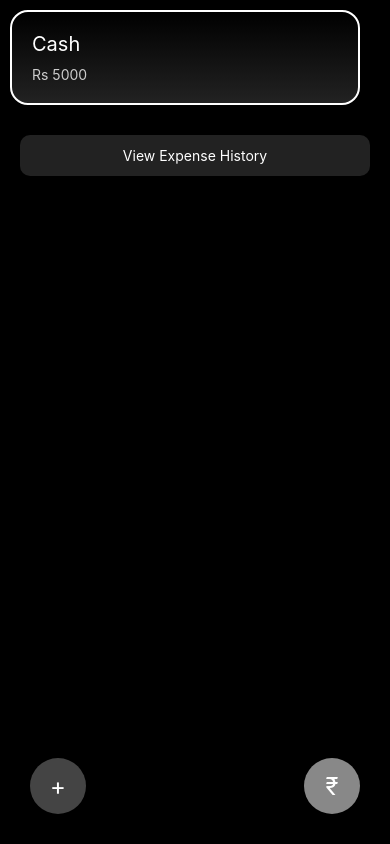
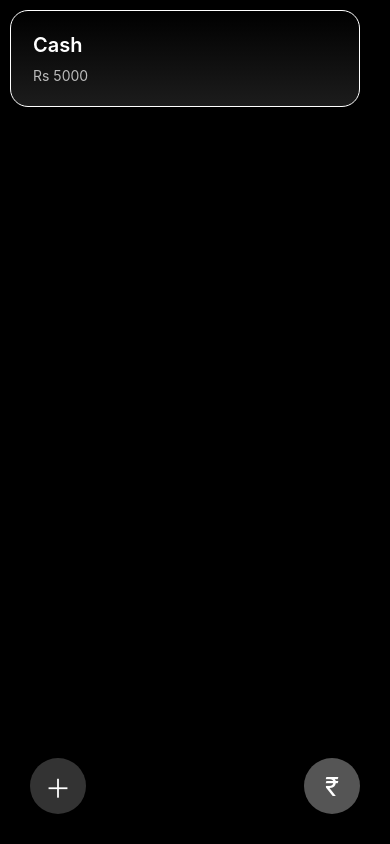
Before and after one commit to bhagyasandakelum/WalletX, a React Native app: screen / in a window 390 px wide. Built offline with nearby package versions, Linux system fonts and the light colour scheme.

Commit message:
change button color style

```diff
--- a/src/screens/AddExpenseScreen.js
+++ b/src/screens/AddExpenseScreen.js
@@ -4,15 +4,15 @@ import {
   Text,
   StyleSheet,
   FlatList,
-  TouchableOpacity,
+  Pressable,
   Modal,
   TextInput,
   Alert,
   ScrollView,
+  Dimensions,
 } from 'react-native';
 import { LinearGradient } from 'expo-linear-gradient';
 import { PieChart } from 'react-native-chart-kit';
-import { Dimensions } from 'react-native';
 
 const screenWidth = Dimensions.get('window').width;
 
@@ -26,11 +26,10 @@ const CATEGORIES = [
   'Other',
 ];
 
-export default function AddExpenseScreen() {
+export default function AddExpense() {
   const [accounts, setAccounts] = useState([
     { id: '1', name: 'Cash', balance: 5000 },
   ]);
-
   const [expenses, setExpenses] = useState([]);
   const [selectedAccount, setSelectedAccount] = useState(accounts[0]);
 
@@ -44,7 +43,7 @@ export default function AddExpenseScreen() {
   const [expAmount, setExpAmount] = useState('');
   const [expCategory, setExpCategory] = useState(CATEGORIES[0]);
 
-  /* ------------------ ACCOUNT ACTIONS ------------------ */
+  /* ---------------- ACCOUNT ---------------- */
 
   const addAccount = () => {
     if (!accName || !accBalance) return;
@@ -67,9 +66,9 @@ export default function AddExpenseScreen() {
       'Delete Account?',
       "If deleted, you can't recover it.\nAll data will be lost.",
       [
-        { text: 'No' },
+        { text: 'Cancel' },
         {
-          text: 'Yes',
+          text: 'Delete',
           style: 'destructive',
           onPress: () => {
             setAccounts(accounts.filter(a => a.id !== id));
@@ -81,7 +80,7 @@ export default function AddExpenseScreen() {
     );
   };
 
-  /* ------------------ EXPENSE ACTIONS ------------------ */
+  /* ---------------- EXPENSE ---------------- */
 
   const addExpense = () => {
     if (!expAmount) return;
@@ -105,7 +104,7 @@ export default function AddExpenseScreen() {
     setShowAddExpense(false);
   };
 
-  /* ------------------ PIE CHART DATA ------------------ */
+  /* ---------------- PIE CHART ---------------- */
 
   const getPieData = () => {
     if (!selectedAccount) return [];
@@ -114,52 +113,41 @@ export default function AddExpenseScreen() {
       e => e.accountId === selectedAccount.id
     );
 
-    const totalSpent = accExpenses.reduce((s, e) => s + e.amount, 0);
-    const totalBudget = totalSpent + selectedAccount.balance;
+    const spent = accExpenses.reduce((s, e) => s + e.amount, 0);
+    const total = spent + selectedAccount.balance;
 
     const sums = {};
     accExpenses.forEach(e => {
       sums[e.category] = (sums[e.category] || 0) + e.amount;
     });
 
-    const colors = [
-      '#ff7675',
-      '#74b9ff',
-      '#ffeaa7',
-      '#55efc4',
-      '#a29bfe',
-      '#fd79a8',
-      '#fab1a0',
-    ];
+    const colors = ['#ff7675', '#74b9ff', '#ffeaa7', '#55efc4', '#a29bfe'];
 
     return Object.keys(sums).map((cat, i) => ({
       name: cat,
-      percentage: (sums[cat] / totalBudget) * 100,
+      percentage: (sums[cat] / total) * 100,
       color: colors[i % colors.length],
       legendFontColor: '#fff',
       legendFontSize: 13,
     }));
   };
 
-  /* ------------------ RENDER ------------------ */
-
   return (
     <View style={styles.container}>
-      <ScrollView showsVerticalScrollIndicator={false}>
+      <ScrollView>
 
         {/* ACCOUNTS */}
         <FlatList
           data={accounts}
           horizontal
           keyExtractor={item => item.id}
-          showsHorizontalScrollIndicator={false}
           renderItem={({ item }) => (
-            <TouchableOpacity
+            <Pressable
               onPress={() => setSelectedAccount(item)}
               onLongPress={() => deleteAccount(item.id)}
             >
               <LinearGradient
-                colors={['#000', '#222']}
+                colors={['#000', '#1c1c1c']}
                 style={[
                   styles.accountCard,
                   selectedAccount?.id === item.id && styles.activeCard,
@@ -168,7 +156,7 @@ export default function AddExpenseScreen() {
                 <Text style={styles.accName}>{item.name}</Text>
                 <Text style={styles.accBalance}>Rs {item.balance}</Text>
               </LinearGradient>
-            </TouchableOpacity>
+            </Pressable>
           )}
         />
 
@@ -189,94 +177,99 @@ export default function AddExpenseScreen() {
                 color: () => '#fff',
                 labelColor: () => '#fff',
               }}
-              hasLegend
             />
           </View>
         )}
-
-        {/* EXPENSE HISTORY */}
-        <TouchableOpacity
-          style={styles.historyBtn}
-          onPress={() => setShowHistory(true)}
-        >
-          <Text style={styles.historyText}>View Expense History</Text>
-        </TouchableOpacity>
       </ScrollView>
 
-      {/* FLOATING BUTTONS */}
-      <TouchableOpacity
-        style={styles.fabLeft}
-        onPress={() => setShowAddAccount(true)}
-      >
-        <Text style={styles.fabText}>+</Text>
-      </TouchableOpacity>
+      {/* FABs */}
+      <Pressable style={styles.fabLeft} onPress={() => setShowAddAccount(true)}>
+        <Text style={styles.fabText}>＋</Text>
+      </Pressable>
 
-      <TouchableOpacity
-        style={styles.fabRight}
-        onPress={() => setShowAddExpense(true)}
-      >
+      <Pressable style={styles.fabRight} onPress={() => setShowAddExpense(true)}>
         <Text style={styles.fabText}>₹</Text>
-      </TouchableOpacity>
+      </Pressable>
 
-      {/* ADD ACCOUNT MODAL */}
+      {/* ADD ACCOUNT */}
       <Modal visible={showAddAccount} transparent animationType="slide">
         <View style={styles.modal}>
-          <TextInput placeholder="Account Name" onChangeText={setAccName} />
+          <Text style={styles.modalTitle}>Add Account</Text>
+
           <TextInput
-            placeholder="Balance"
+            placeholder="Account Name"
+            placeholderTextColor="#999"
+            style={styles.input}
+            value={accName}
+            onChangeText={setAccName}
+          />
+
+          <TextInput
+            placeholder="Initial Balance"
+            placeholderTextColor="#999"
             keyboardType="numeric"
+            style={styles.input}
+            value={accBalance}
             onChangeText={setAccBalance}
           />
-          <TouchableOpacity onPress={addAccount}>
-            <Text>Add Account</Text>
-          </TouchableOpacity>
+
+          <View style={styles.modalBtnRow}>
+            <Pressable style={styles.cancelBtn} onPress={() => setShowAddAccount(false)}>
+              <Text style={styles.btnText}>Cancel</Text>
+            </Pressable>
+            <Pressable style={styles.submitBtn} onPress={addAccount}>
+              <Text style={styles.btnText}>Add</Text>
+            </Pressable>
+          </View>
         </View>
       </Modal>
 
-      {/* ADD EXPENSE MODAL */}
+      {/* ADD EXPENSE */}
       <Modal visible={showAddExpense} transparent animationType="slide">
         <View style={styles.modal}>
+          <Text style={styles.modalTitle}>Add Expense</Text>
+
           <TextInput
             placeholder="Amount"
+            placeholderTextColor="#999"
             keyboardType="numeric"
+            style={styles.input}
+            value={expAmount}
             onChangeText={setExpAmount}
           />
+
           <FlatList
             data={CATEGORIES}
+            horizontal
             keyExtractor={item => item}
             renderItem={({ item }) => (
-              <TouchableOpacity onPress={() => setExpCategory(item)}>
-                <Text>{item}</Text>
-              </TouchableOpacity>
+              <Pressable
+                onPress={() => setExpCategory(item)}
+                style={[
+                  styles.categoryChip,
+                  expCategory === item && styles.activeChip,
+                ]}
+              >
+                <Text style={styles.chipText}>{item}</Text>
+              </Pressable>
             )}
           />
-          <TouchableOpacity onPress={addExpense}>
-            <Text>Add Expense</Text>
-          </TouchableOpacity>
+
+          <View style={styles.modalBtnRow}>
+            <Pressable style={styles.cancelBtn} onPress={() => setShowAddExpense(false)}>
+              <Text style={styles.btnText}>Cancel</Text>
+            </Pressable>
+            <Pressable style={styles.submitBtn} onPress={addExpense}>
+              <Text style={styles.btnText}>Add</Text>
+            </Pressable>
+          </View>
         </View>
-      </Modal>
-
-      {/* HISTORY MODAL */}
-      <Modal visible={showHistory} animationType="slide">
-        <FlatList
-          data={expenses.filter(e => e.accountId === selectedAccount?.id)}
-          keyExtractor={item => item.id}
-          renderItem={({ item }) => (
-            <View style={styles.expRow}>
-              <Text>{item.category}</Text>
-              <Text>Rs {item.amount}</Text>
-            </View>
-          )}
-        />
-        <TouchableOpacity onPress={() => setShowHistory(false)}>
-          <Text style={{ textAlign: 'center', margin: 20 }}>Close</Text>
-        </TouchableOpacity>
       </Modal>
     </View>
   );
 }
 
-/* ------------------ STYLES ------------------ */
+/* ---------------- STYLES ---------------- */
 
 const styles = StyleSheet.create({
   container: { flex: 1, backgroundColor: '#000' },
@@ -284,24 +277,24 @@ const styles = StyleSheet.create({
   accountCard: {
     width: screenWidth - 40,
     margin: 10,
-    padding: 20,
+    padding: 22,
     borderRadius: 18,
   },
-  activeCard: { borderWidth: 2, borderColor: '#fff' },
-  accName: { color: '#fff', fontSize: 20 },
-  accBalance: { color: '#ccc', marginTop: 10 },
+  activeCard: { borderWidth: 1.5, borderColor: '#fff' },
+  accName: { color: '#fff', fontSize: 20, fontWeight: '600' },
+  accBalance: { color: '#bbb', marginTop: 10 },
 
   chartBox: {
     margin: 16,
     backgroundColor: '#111',
     borderRadius: 16,
-    padding: 10,
+    padding: 12,
   },
   chartTitle: {
     color: '#fff',
     textAlign: 'center',
+    fontWeight: '700',
     marginBottom: 8,
-    fontWeight: '700',
   },
 
   fabLeft: {
@@ -311,9 +304,9 @@ const styles = StyleSheet.create({
     width: 56,
     height: 56,
     borderRadius: 28,
-    backgroundColor: '#444',
+    backgroundColor: '#333',
+    justifyContent: 'center',
     alignItems: 'center',
-    justifyContent: 'center',
   },
   fabRight: {
     position: 'absolute',
@@ -322,32 +315,60 @@ const styles = StyleSheet.create({
     width: 56,
     height: 56,
     borderRadius: 28,
-    backgroundColor: '#888',
+    backgroundColor: '#555',
+    justifyContent: 'center',
     alignItems: 'center',
-    justifyContent: 'center',
   },
-  fabText: { color: '#fff', fontSize: 24 },
+  fabText: { color: '#fff', fontSize: 26 },
 
   modal: {
-    marginTop: 200,
+    marginTop: 140,
     margin: 20,
-    padding: 20,
-    backgroundColor: '#fff',
-    borderRadius: 12,
+    padding: 24,
+    backgroundColor: '#111',
+    borderRadius: 20,
+  },
+  modalTitle: {
+    color: '#fff',
+    fontSize: 20,
+    fontWeight: '700',
+    marginBottom: 18,
   },
 
-  historyBtn: {
-    margin: 20,
-    padding: 12,
-    backgroundColor: '#222',
-    borderRadius: 10,
+  input: {
+    backgroundColor: '#1c1c1c',
+    borderRadius: 12,
+    padding: 14,
+    marginBottom: 16,
+    color: '#fff',
   },
-  historyText: { color: '#fff', textAlign: 'center' },
 
-  expRow: {
+  modalBtnRow: {
     flexDirection: 'row',
     justifyContent: 'space-between',
-    padding: 14,
-    borderBottomWidth: 1,
+    marginTop: 10,
   },
+  submitBtn: {
+    backgroundColor: '#2ecc71',
+    paddingVertical: 12,
+    paddingHorizontal: 26,
+    borderRadius: 14,
+  },
+  cancelBtn: {
+    backgroundColor: '#555',
+    paddingVertical: 12,
+    paddingHorizontal: 26,
+    borderRadius: 14,
+  },
+  btnText: { color: '#fff', fontWeight: '600' },
+
+  categoryChip: {
+    backgroundColor: '#222',
+    paddingVertical: 10,
+    paddingHorizontal: 14,
+    borderRadius: 20,
+    marginRight: 10,
+  },
+  activeChip: { backgroundColor: '#2ecc71' },
+  chipText: { color: '#fff' },
 });
```
